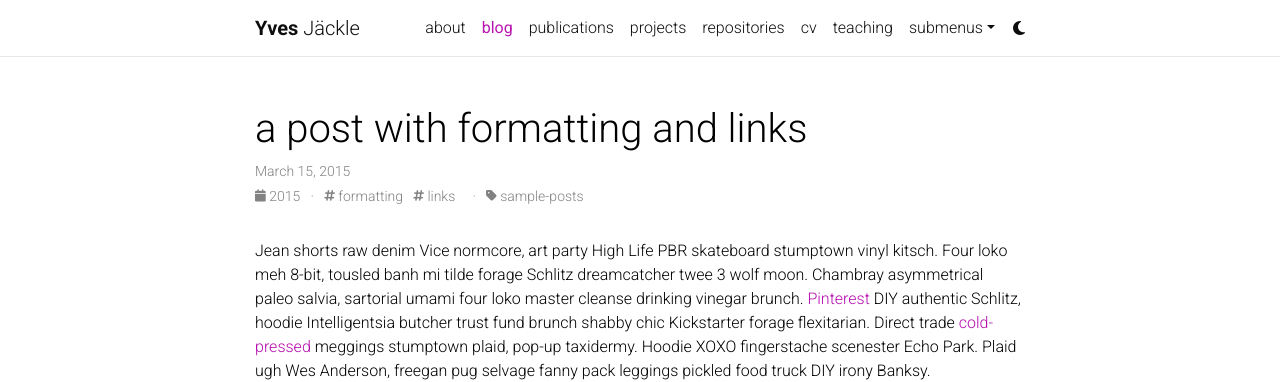
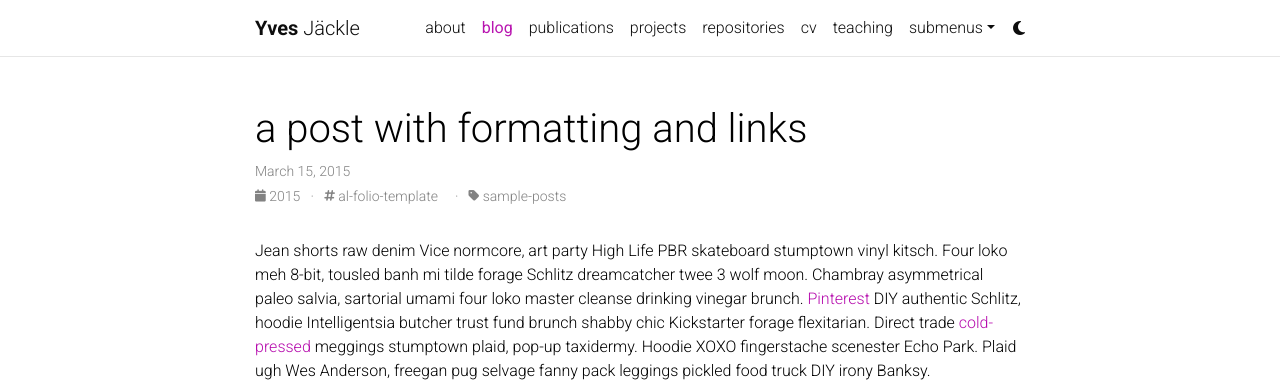
Before and after one commit to Happyves/happyves.github.io, a Jekyll site: the page built from _posts/2015-03-15-formatting-and-links.md, in a window 1280 px wide and 1067 px high. Shown: the top 382 px of the window. Built offline with Jekyll 4.4.1, drawn with Linux system fonts in a browser that asks for light colours; comment, search, counter and statistics services are not loaded; a style sheet for code colours, icons or effects is not loaded.

Commit message:
Update 2015-03-15-formatting-and-links.md

```diff
--- a/_posts/2015-03-15-formatting-and-links.md
+++ b/_posts/2015-03-15-formatting-and-links.md
@@ -3,7 +3,7 @@ layout: post
 title:  a post with formatting and links
 date:   2015-03-15 16:40:16
 description: march & april, looking forward to summer
-tags: formatting links
+tags: al-folio-template
 categories: sample-posts
 ---
 Jean shorts raw denim Vice normcore, art party High Life PBR skateboard stumptown vinyl kitsch. Four loko meh 8-bit, tousled banh mi tilde forage Schlitz dreamcatcher twee 3 wolf moon. Chambray asymmetrical paleo salvia, sartorial umami four loko master cleanse drinking vinegar brunch. <a href="https://www.pinterest.com">Pinterest</a> DIY authentic Schlitz, hoodie Intelligentsia butcher trust fund brunch shabby chic Kickstarter forage flexitarian. Direct trade <a href="https://en.wikipedia.org/wiki/Cold-pressed_juice">cold-pressed</a> meggings stumptown plaid, pop-up taxidermy. Hoodie XOXO fingerstache scenester Echo Park. Plaid ugh Wes Anderson, freegan pug selvage fanny pack leggings pickled food truck DIY irony Banksy.
```
